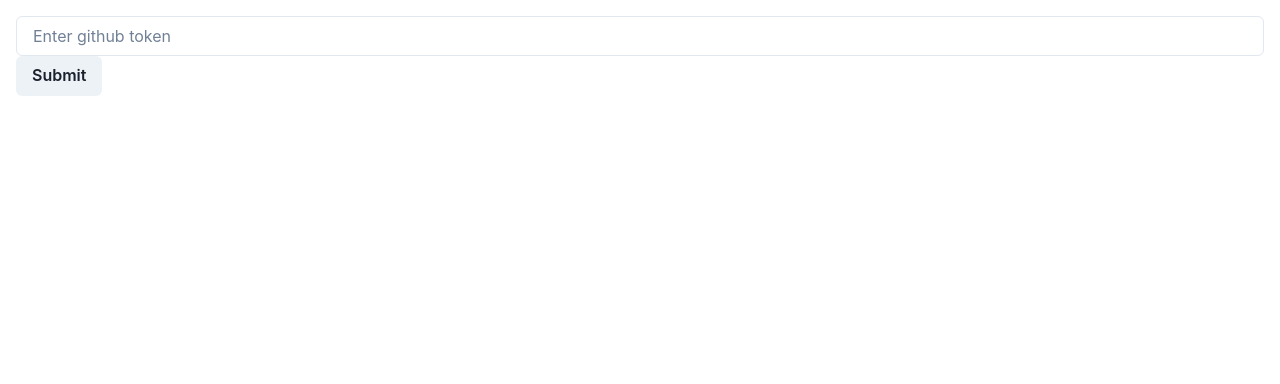
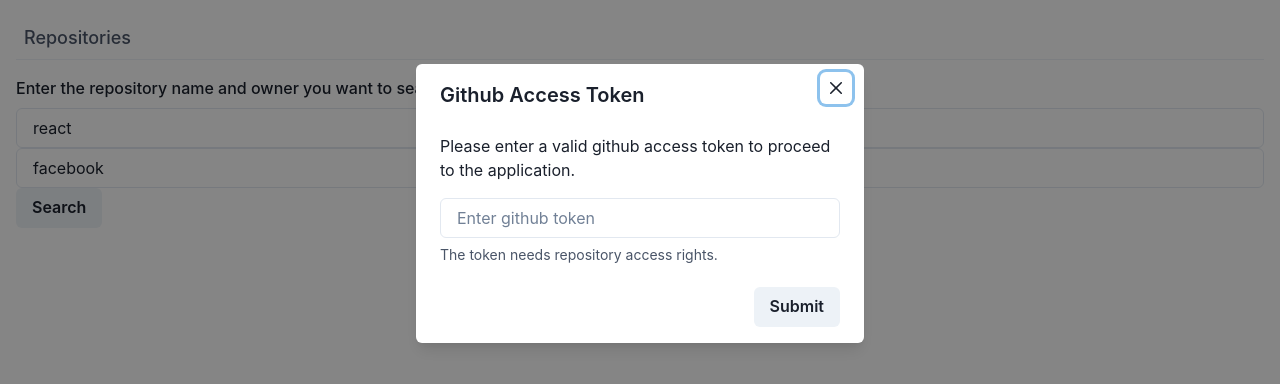
Before and after one commit to ChristianBirkenmaier/react-graphql-challenge-nextjs, a Next.js app: page / in a window 1280 px wide. Shown: the top 384 px of the page. Built offline with nearby package versions, Linux system fonts and the light colour scheme.

Commit message:
CredentialProvider, Token Modal

```diff
--- a/pages/_app.tsx
+++ b/pages/_app.tsx
@@ -9,18 +9,10 @@ import {
 import { GRAPHQL_URI } from "@config/constants";
 import { setContext } from "@apollo/client/link/context";
 import Navlink from "next/link";
-import { useEffect, useState } from "react";
-import {
-  Button,
-  ChakraProvider,
-  Link,
-  FormControl,
-  Grid,
-  Input,
-  Stack,
-  Divider,
-} from "@chakra-ui/react";
+import { useState } from "react";
+import { ChakraProvider, Link, Stack, Divider } from "@chakra-ui/react";
 import theme from "@styles/theme";
+import { CredentialsProvider } from "@provider/credentials";
 
 const createClient = (token: string) => {
   const httpLink = createHttpLink({
@@ -47,26 +39,10 @@ const createClient = (token: string) => {
 
 function MyApp({ Component, pageProps }: AppProps) {
   const [token, setToken] = useState<string | undefined>(undefined);
-  const [isSubmitted, setSubmitted] = useState<boolean>(false);
-  const [hasLookedForItem, setHasLookedForItem] = useState(false);
-  useEffect(() => {
-    const token = localStorage.getItem("github_token");
-    setHasLookedForItem(true);
-    if (!token) return;
-    setToken(token);
-    setSubmitted(true);
-  }, []);
-  if (!hasLookedForItem) return null;
 
   return (
     <ChakraProvider theme={theme}>
-      {!token || (token && !isSubmitted) ? (
-        <GetCredentials
-          setSubmitted={setSubmitted}
-          setToken={setToken}
-          token={token}
-        />
-      ) : (
+      <CredentialsProvider setToken={setToken} token={token}>
         <ApolloProvider client={createClient(token!)}>
           <Stack direction={"row"} spacing={4}>
             <Navlink href="/">
@@ -87,41 +63,9 @@ function MyApp({ Component, pageProps }: AppProps) {
           <Divider mb="1rem" />
           <Component {...pageProps} />
         </ApolloProvider>
-      )}
+      </CredentialsProvider>
     </ChakraProvider>
   );
 }
 
-function GetCredentials({
-  setToken,
-  setSubmitted,
-  token,
-}: {
-  setToken: any;
-  setSubmitted: any;
-  token: string | undefined;
-}) {
-  return (
-    <Grid>
-      <FormControl>
-        <Input
-          type="text"
-          placeholder="Enter github token"
-          value={token}
-          onChange={(e) => setToken(e.target.value)}
-        />
-        <Button
-          disabled={!token}
-          onClick={() => {
-            localStorage.setItem("github_token", token!);
-            setSubmitted(true);
-          }}
-        >
-          Submit
-        </Button>
-      </FormControl>
-    </Grid>
-  );
-}
-
 export default MyApp;
--- /dev/null
+++ b/provider/credentials.tsx
@@ -0,0 +1,79 @@
+import {
+  Grid,
+  FormControl,
+  Input,
+  Button,
+  Modal,
+  ModalBody,
+  ModalCloseButton,
+  ModalContent,
+  ModalFooter,
+  ModalHeader,
+  ModalOverlay,
+  useDisclosure,
+  Text,
+  FormHelperText,
+} from "@chakra-ui/react";
+import { useEffect, useState } from "react";
+
+export function CredentialsProvider({
+  setToken,
+  token,
+  children,
+}: {
+  setToken: any;
+  token: string | undefined;
+  children: React.ReactNode;
+}) {
+  const [isSubmitted, setSubmitted] = useState<boolean>(false);
+  const { onClose } = useDisclosure();
+
+  useEffect(() => {
+    const token = localStorage.getItem("github_token");
+    if (!token) return;
+    setSubmitted(true);
+    setToken(token);
+  }, []);
+
+  return (
+    <Grid>
+      <Modal isOpen={!token || (!!token && !isSubmitted)} onClose={onClose}>
+        <ModalOverlay />
+        <ModalContent>
+          <ModalHeader>Github Access Token</ModalHeader>
+          <ModalCloseButton />
+          <ModalBody>
+            <Text mb="1rem">
+              Please enter a valid github access token to proceed to the
+              application.
+            </Text>
+            <FormControl>
+              <Input
+                type="text"
+                placeholder="Enter github token"
+                value={token}
+                onChange={(e) => setToken(e.target.value)}
+              />
+              <FormHelperText>
+                The token needs repository access rights.
+              </FormHelperText>
+            </FormControl>
+          </ModalBody>
+
+          <ModalFooter>
+            <Button
+              disabled={!token}
+              onClick={() => {
+                localStorage.setItem("github_token", token!);
+                setSubmitted(true);
+              }}
+            >
+              Submit
+            </Button>
+          </ModalFooter>
+        </ModalContent>
+      </Modal>
+      <>{children}</>
+    </Grid>
+  );
+}
--- a/tsconfig.json
+++ b/tsconfig.json
@@ -22,7 +22,8 @@
       "@types": ["types"],
       "@utils": ["utils"],
       "@styles/*": ["styles/*"],
-      "@generated/*": ["generated/*"]
+      "@generated/*": ["generated/*"],
+      "@provider/*": ["provider/*"]
     }
   },
   "include": ["next-env.d.ts", "**/*.ts", "**/*.tsx"],
```
